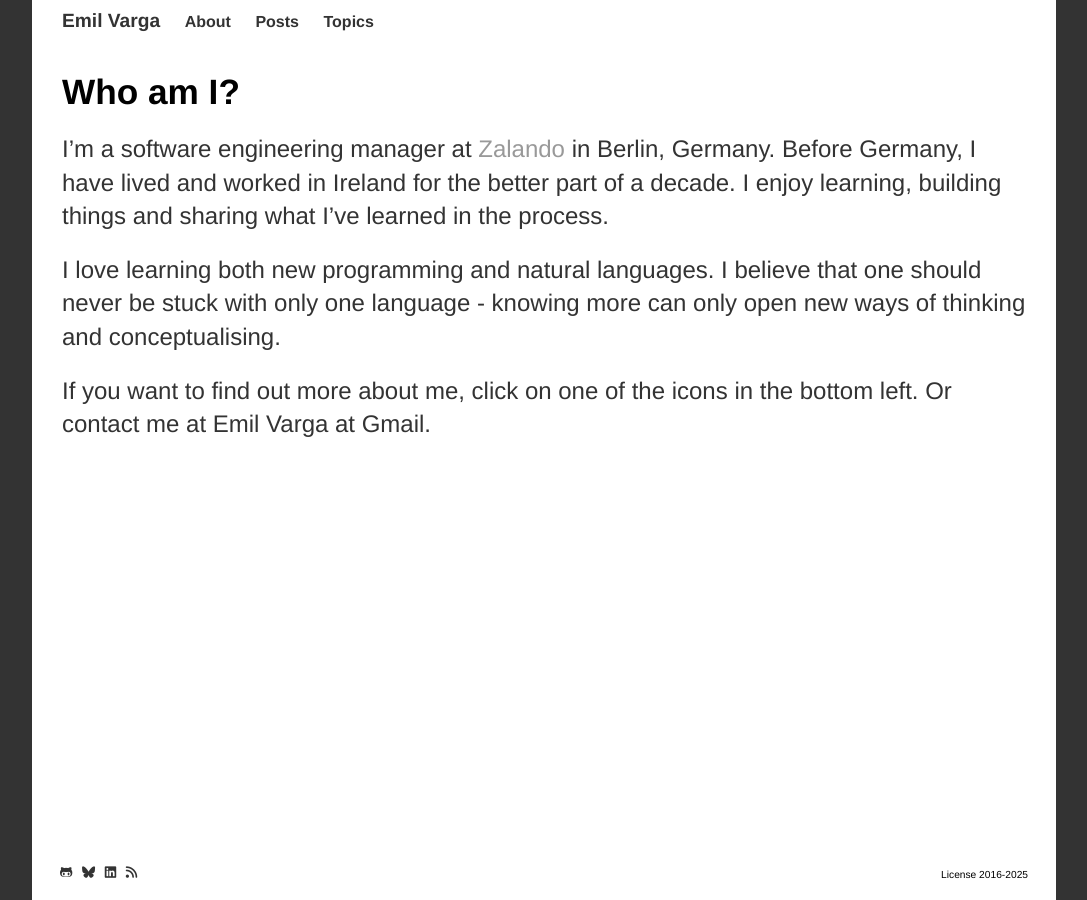
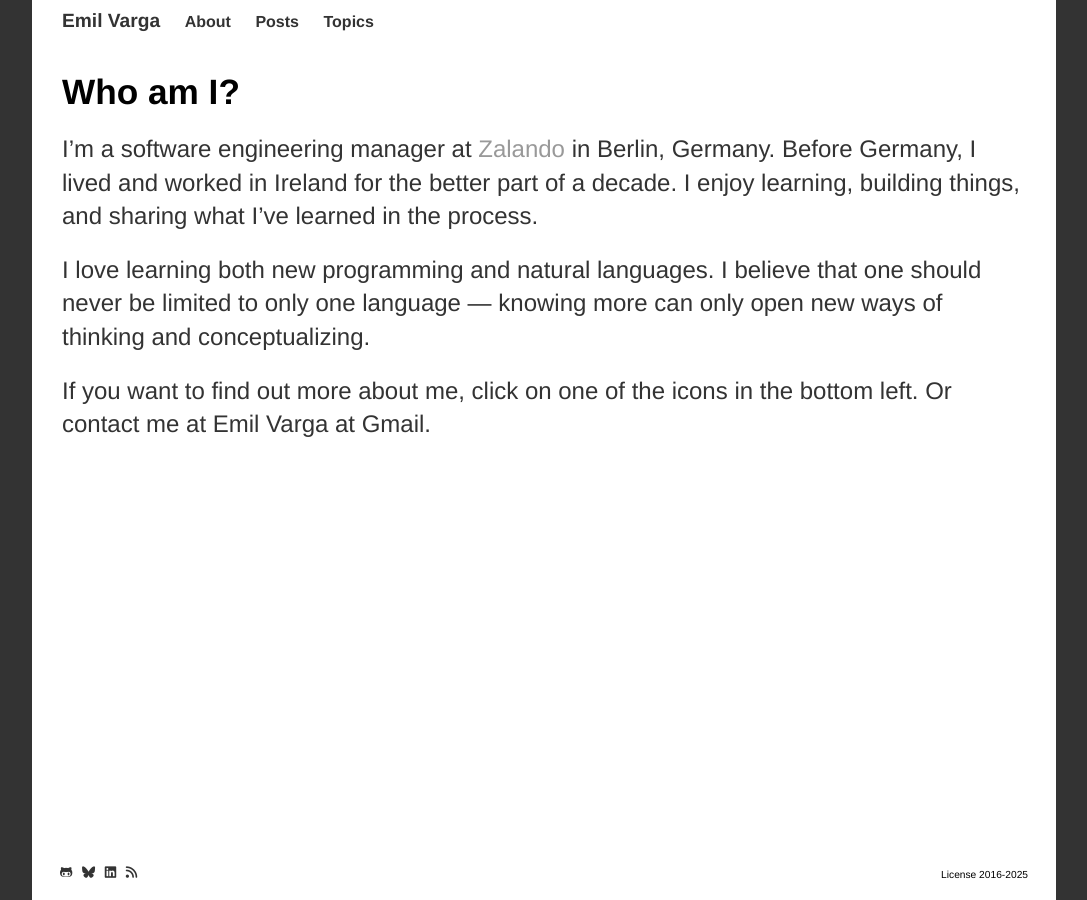
Before and after one commit to cogitor/cogitor.github.io, a Jekyll site: the page built from about.md, in a window 1280 px wide. Shown: the whole page, without its empty margins (96-1183 px from the left). Built offline with Jekyll 4.4.1, drawn with Linux system fonts in a browser that asks for light colours; nearby versions of some CDN libraries; some web fonts are replaced; a style sheet for code colours, icons or effects is not loaded.

Commit message:
update about page with stylecheck

```diff
--- a/about.md
+++ b/about.md
@@ -1,16 +1,16 @@
 ---
 title: About Emil Varga
-description: Who am I? I'm a software engineering manager at Zalando in Berlin, Germany. I enjoy learning, building things and sharing what I've learned in the process.
+description: Who am I? I'm a software engineering manager at Zalando in Berlin, Germany. I enjoy learning, building things, and sharing what I've learned in the process.
 sitemap:
   lastmod: 2022-03-06
   priority: 1.0
   changefreq: 'monthly'
 ---
 # Who am I?
-I'm a software engineering manager at [Zalando](https://www.zalando.de/) in Berlin, Germany. Before Germany, I have lived and worked in Ireland for the better part of a decade. I enjoy learning, building things and sharing what I've learned in the process.
+I'm a software engineering manager at [Zalando](https://www.zalando.de/) in Berlin, Germany. Before Germany, I lived and worked in Ireland for the better part of a decade. I enjoy learning, building things, and sharing what I've learned in the process.
 
 <!--break-->
 
-I love learning both new programming and natural languages. I believe that one should never be stuck with only one language - knowing more can only open new ways of thinking and conceptualising.
+I love learning both new programming and natural languages. I believe that one should never be limited to only one language — knowing more can only open new ways of thinking and conceptualizing.
 
 If you want to find out more about me, click on one of the icons in the bottom left. Or contact me at Emil Varga at Gmail.
```
